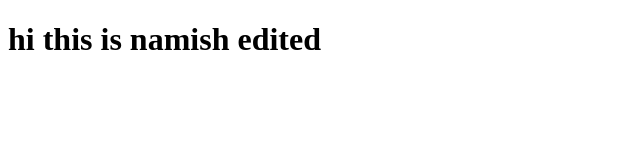
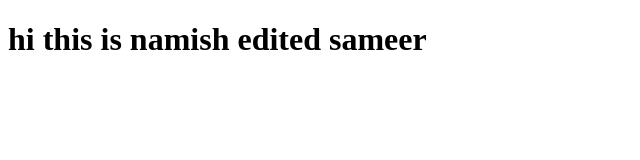
Before and after one commit to namish873898/testing, a plain HTML site: page index.html in a window 1280 px wide. Shown: the whole page, without its empty margins (0-640 px from the left). Drawn offline with Linux system fonts and the light colour scheme.

Commit message:
edited by sameer

```diff
--- a/index.html
+++ b/index.html
@@ -4,6 +4,6 @@
 	<title></title>
 </head>
 <body>
-<h1> hi this is namish edited</h1>
+<h1> hi this is namish edited sameer</h1>
 </body>
 </html>
```
